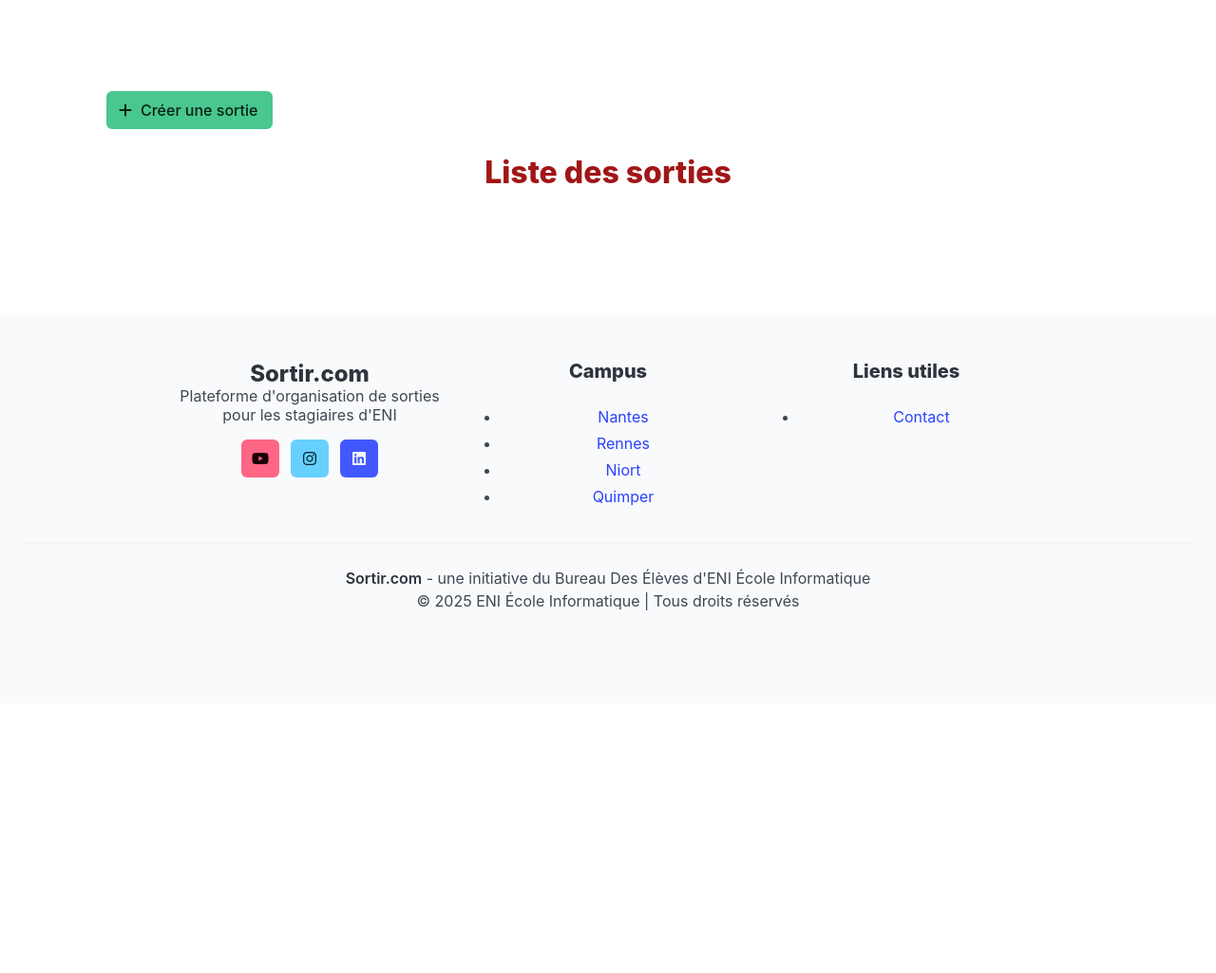
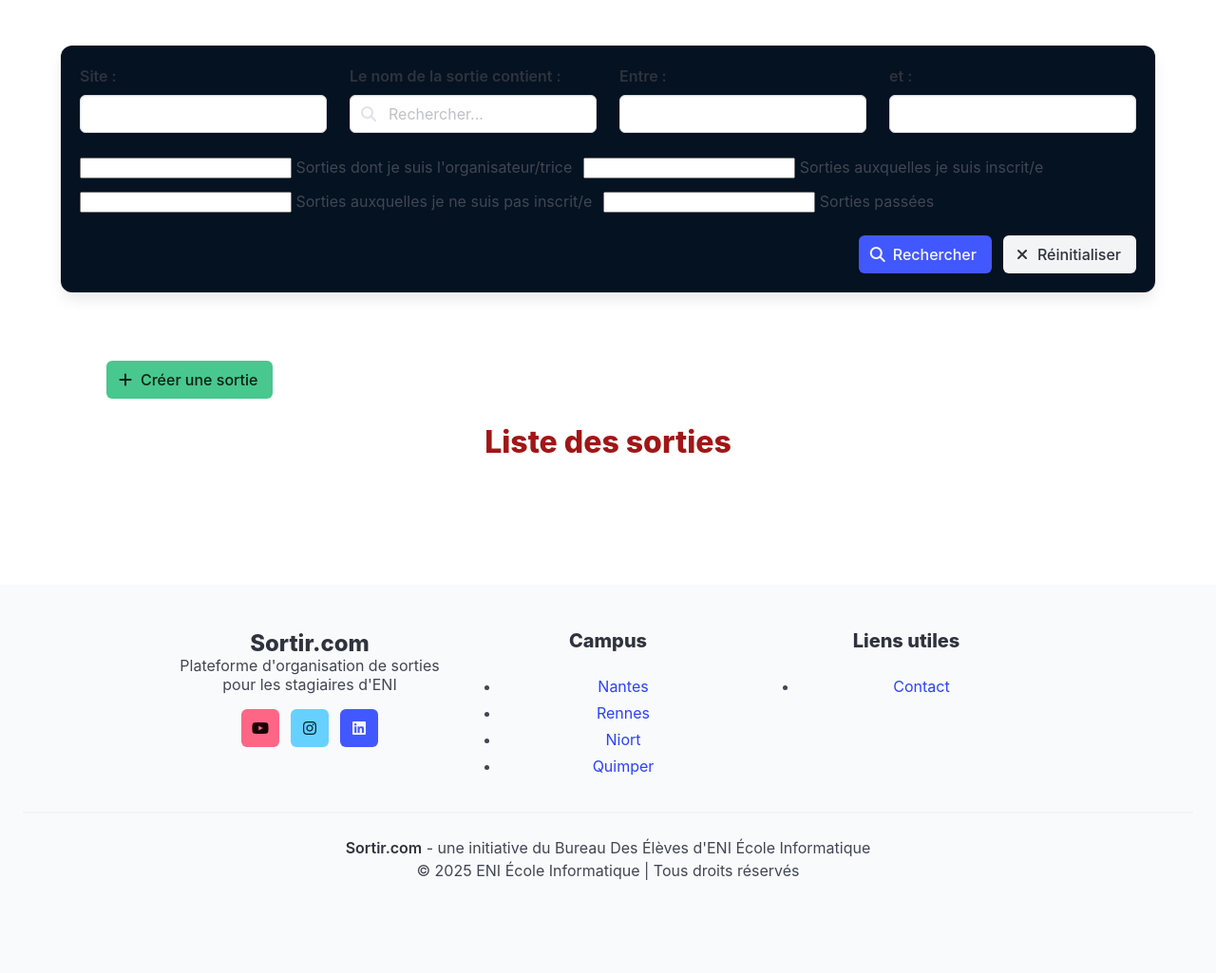
Before and after one commit to CptKake/sortir-com, a Symfony app: template templates/sortie/list.html.twig in a window 1280 px wide. Shown: the part 56-1081 px from the top of the page at 95% size. Before the commit the page ends 699 px from the top, so only its background shows below. Run offline with Twig, Linux system fonts and the light colour scheme; the template is opened without the code that fills it, so the values that code supplies are empty; form fields are guessed from the names that the template uses; style sheets or scripts are compiled from the project's sources; some libraries are stand-ins or nearby versions.

Commit message:
Mise en place des filtres

```diff
--- a/templates/sortie/list.html.twig
+++ b/templates/sortie/list.html.twig
@@ -11,6 +11,98 @@
 
 
 {% block body %}
+
+    {# Test filtre form #}
+
+    <div class="box mb-5">
+        {{ form_start(form, {'method': 'get'}) }}
+        <div class="columns is-multiline is-vcentered">
+
+            <div class="column is-3">
+                <div class="field">
+                    <label class="label">Site :</label>
+                    <div class="control">
+                        {{ form_widget(form.campus, {'attr': {'class': 'input'}}) }}
+                    </div>
+                </div>
+            </div>
+
+            <div class="column is-3">
+                <div class="field">
+                    <label class="label">Le nom de la sortie contient :</label>
+                    <div class="control has-icons-left">
+                        {{ form_widget(form.search, {'attr': {'class': 'input', 'placeholder': 'Rechercher...'}}) }}
+                        <span class="icon is-left">
+                        <i class="fas fa-search"></i>
+                    </span>
+                    </div>
+                </div>
+            </div>
+
+            <div class="column is-3">
+                <div class="field">
+                    <label class="label">Entre :</label>
+                    <div class="control">
+                        {{ form_widget(form.dateDebut, {'attr': {'class': 'input'}}) }}
+                    </div>
+                </div>
+            </div>
+
+            <div class="column is-3">
+                <div class="field">
+                    <label class="label">et :</label>
+                    <div class="control">
+                        {{ form_widget(form.dateFin, {'attr': {'class': 'input'}}) }}
+                    </div>
+                </div>
+            </div>
+
+            <div class="column is-12">
+                <div class="field is-grouped is-grouped-multiline">
+                    <div class="control">
+                        <label class="checkbox">
+                            {{ form_widget(form.organisateur) }}
+                            Sorties dont je suis l'organisateur/trice
+                        </label>
+                    </div>
+                    <div class="control">
+                        <label class="checkbox">
+                            {{ form_widget(form.inscrit) }}
+                            Sorties auxquelles je suis inscrit/e
+                        </label>
+                    </div>
+                    <div class="control">
+                        <label class="checkbox">
+                            {{ form_widget(form.nonInscrit) }}
+                            Sorties auxquelles je ne suis pas inscrit/e
+                        </label>
+                    </div>
+                    <div class="control">
+                        <label class="checkbox">
+                            {{ form_widget(form.passees) }}
+                            Sorties passées
+                        </label>
+                    </div>
+                </div>
+            </div>
+
+            <div class="column is-12 has-text-right">
+                <div class="buttons is-right">
+                    <button class="button is-link">
+                        <span class="icon"><i class="fas fa-search"></i></span>
+                        <span>Rechercher</span>
+                    </button>
+                    <a href="{{ path('sortie_index') }}" class="button is-light">
+                        <span class="icon"><i class="fas fa-times"></i></span>
+                        <span>Réinitialiser</span>
+                    </a>
+                </div>
+            </div>
+
+
+        </div>
+        {{ form_end(form) }}
+    </div>
         <div class="container">
             <div class="section">
                 <div class="buttons mb-4">
@@ -69,4 +161,8 @@
     {% endif %}
 
 
+
+
+
+
 {% endblock %}
```
Also changed, not shown: src/Controller/SortieController.php (+57 -7 lines), src/Form/SortieFilterType.php (added, +65 -0 lines).
